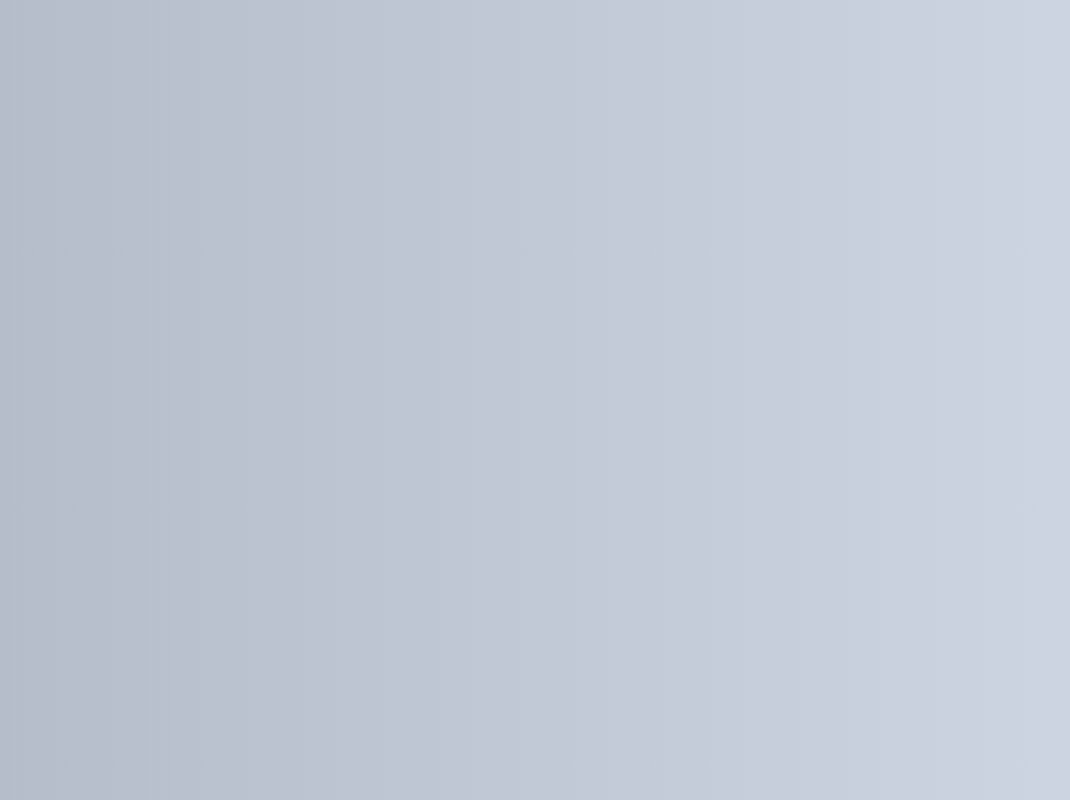
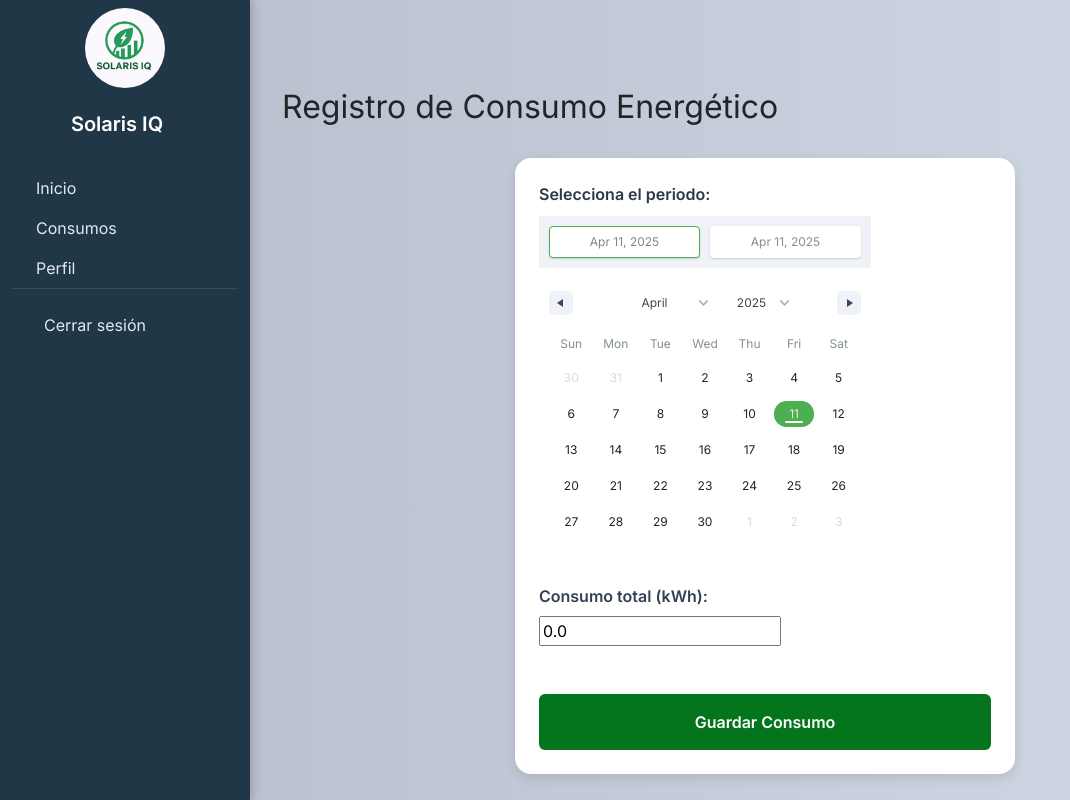
Before and after one commit to Admabaga/SolarisIQ-Client, a React (Vite) app: page /consumos/registroConsumo in a window 1280 px wide. Before the commit this address had no page. Shown: the whole page, without its empty margins (0-1070 px from the left). Built offline with nearby package versions, Linux system fonts and the light colour scheme.

Commit message:
Feat creando componentes para la pagina de registrar un consumo del ususario.

```diff
--- a/package.json
+++ b/package.json
@@ -13,11 +13,13 @@
     "axios": "^1.8.4",
     "bootstrap": "^5.3.5",
     "bootstrap-icons": "^1.11.3",
+    "date-fns": "^4.1.0",
     "js-cookie": "^3.0.5",
     "react": "^19.0.0",
     "react-bootstrap": "^2.10.9",
     "react-bootstrap-icons": "^1.11.5",
     "react-cookie": "^8.0.1",
+    "react-date-range": "^2.0.1",
     "react-dom": "^19.0.0",
     "react-hot-toast": "^2.5.2",
     "react-icons": "^5.5.0",
--- a/src/Components/Common/Navs/NavBarLogged/NavBarLogged.jsx
+++ b/src/Components/Common/Navs/NavBarLogged/NavBarLogged.jsx
@@ -12,6 +12,11 @@ export function NavBarLogged() {
     const [showLogoutModal, setShowLogoutModal] = useState(false);
     const [mobileMenuOpen, setMobileMenuOpen] = useState(false);
     const navigate = useNavigate();
+    const getCookie = (name) => {
+        const value = `; ${document.cookie}`;
+        const parts = value.split(`; ${name}=`);
+        if (parts.length === 2) return parts.pop().split(';').shift();
+      };
 
     const toggleSubmenu = (menu) => {
         setOpenSubmenu(openSubmenu === menu ? null : menu);
@@ -19,21 +24,29 @@ export function NavBarLogged() {
 
     function eliminarJWTCookie(nombreCookie) {
         document.cookie = nombreCookie + "=; path=/; HttpOnly; Secure;";
-      }
+    }
 
 
     const handleLogout = async () => {
-        try {
-          const response = await axios.post('http://localhost:8080/users/logout');
-          eliminarJWTCookie('jwt');
-          Cookies.remove('XSRF-TOKEN', { path: '/' })
-          navigate('/', { replace: true });
-          window.location.reload();
-          console.log(response.data);
-        } catch (error) {
-          console.log("error al eliminar jwt" + error.message);
-        }
-      };
+        const csrfToken = getCookie('XSRF-TOKEN');
+        // try {
+        //     const response = await axios.post('http://localhost:8080/users/logout',{
+        //         withCredentials: true,
+        //         headers: {
+        //           'Content-Type': 'application/json',
+        //           'X-XSRF-TOKEN': csrfToken
+        //         },
+        //       })
+        //     eliminarJWTCookie('jwt');
+        //     Cookies.remove('XSRF-TOKEN', { path: '/' })
+
+         navigate('/', { replace: true });
+         window.location.reload();
+        //     console.log(response.data);
+        // } catch (error) {
+        //     console.log("error al eliminar jwt" + error.message);
+        // }
+    };
 
 
     const toggleMobileMenu = () => {
@@ -163,22 +176,22 @@ export function NavBarLogged() {
                             </li>
                             <li className="nav-item">
                                 <div
-                                    className={`nav-link ${openSubmenu === 'servicios' ? 'active' : ''}`}
-                                    onClick={() => toggleSubmenu('servicios')}
+                                    className={`nav-link ${openSubmenu === 'consumos' ? 'active' : ''}`}
+                                    onClick={() => toggleSubmenu('consumos')}
                                     style={{ cursor: 'pointer' }}
                                 >
-                                    Servicios
+                                    Consumos
                                 </div>
-                                {openSubmenu === 'servicios' && (
+                                {openSubmenu === 'consumos' && (
                                     <ul className="submenu ps-3">
                                         <li>
                                             <NavLink
                                                 className={({ isActive }) =>
                                                     isActive ? "nav-link active" : "nav-link"
                                                 }
-                                                to="/servicios/instalacion"
+                                                to="/consumos/registroConsumo"
                                             >
-                                                Instalación
+                                                Agrega tus consumos
                                             </NavLink>
                                         </li>
                                         <li>
@@ -186,7 +199,7 @@ export function NavBarLogged() {
                                                 className={({ isActive }) =>
                                                     isActive ? "nav-link active" : "nav-link"
                                                 }
-                                                to="/servicios/mantenimiento"
+                                                to="/consumos/mantenimiento"
                                             >
                                                 Mantenimiento
                                             </NavLink>
@@ -196,7 +209,7 @@ export function NavBarLogged() {
                                                 className={({ isActive }) =>
                                                     isActive ? "nav-link active" : "nav-link"
                                                 }
-                                                to="/servicios/diagnostico"
+                                                to="/consumos/diagnostico"
                                             >
                                                 Diagnóstico
                                             </NavLink>
--- /dev/null
+++ b/src/Components/Pages/Consumption/CreateConsumption/CreateConsumption.css
@@ -0,0 +1,61 @@
+.energy-form-container {
+    max-width: 500px;
+    margin: 2rem auto;
+    padding: 1.5rem;
+    border-radius: 1rem;
+    box-shadow: 0 4px 12px rgba(0, 0, 0, 0.1);
+    background-color: white;
+  }
+
+  .energy-form-title {
+    font-size: 2.5rem;
+    color: #2c6e49 !important;
+    font-weight: 700;
+    margin-bottom: 1.5rem;
+    text-align: center;
+  }
+
+  .energy-form {
+    display: flex;
+    flex-direction: column;
+    gap: 1rem;
+  }
+
+  .energy-form-group {
+    display: flex;
+    flex-direction: column;
+  }
+
+  .energy-form-label {
+    font-weight: 600;
+    margin-bottom: 0.5rem;
+    color: #374151;
+  }
+
+  .energy-form-input {
+    padding: 0.5rem 0.75rem;
+    border: 1px solid #d1d5db;
+    border-radius: 0.5rem;
+    font-size: 1rem;
+  }
+
+  .energy-form-input:focus {
+    outline: none;
+    border-color: #10b981;
+    box-shadow: 0 0 0 2px rgba(16, 185, 129, 0.3);
+  }
+
+  .energy-form-button {
+    background-color: #10b981;
+    color: white;
+    font-weight: 600;
+    padding: 0.75rem;
+    border: none;
+    border-radius: 0.5rem;
+    cursor: pointer;
+    transition: background-color 0.2s;
+  }
+
+  .energy-form-button:hover {
+    background-color: #059669;
+  }
--- /dev/null
+++ b/src/Components/Pages/Consumption/CreateConsumption/CreateConsumption.jsx
@@ -0,0 +1,93 @@
+import { NavBarLogged } from "../../../Common/Navs/NavBarLogged/NavBarLogged"
+import Footer from '../../../Common/Footer/Footer.jsx'
+import { useState } from "react";
+import { DateRange } from "react-date-range";
+import axios from "axios";
+import "react-date-range/dist/styles.css";
+import "react-date-range/dist/theme/default.css";
+import './CreateConsumption.css'
+
+export default function CreateÇonsumption() {
+    const [range, setRange] = useState([
+        {
+          startDate: new Date(),
+          endDate: new Date(),
+          key: "selection"
+        }
+      ]);
+
+      const [consumption, setConsumption] = useState("0.0");
+      const getCookie = (name) => {
+        const value = `; ${document.cookie}`;
+        const parts = value.split(`; ${name}=`);
+        if (parts.length === 2) return parts.pop().split(';').shift();
+      };
+
+      const handleSubmit = async(e) => {
+        e.preventDefault()
+        const csrfToken = getCookie('XSRF-TOKEN')
+        try{
+            const response = await axios.post(
+                'http://localhost:8080/users/consumptions',
+                {
+                  startDate: range[0].startDate,
+                  endDate: range[0].endDate,
+                  consumption: Number(consumption)
+                },
+                {
+                  withCredentials: true,
+                  headers: {
+                    'Content-Type': 'application/json',
+                    'X-XSRF-TOKEN': csrfToken
+                  }
+                }
+              );
+              console.log(response.data)
+
+        }catch(error){
+            console.log(error.message)
+        }
+        setSubmitted(true);
+      };
+    return (
+        <>
+            <div className="profile-app-container">
+                <NavBarLogged />
+                <div className="profile-content-container">
+                    <div className="energy-container">
+                        <h2 className="energy-title">Registro de Consumo Energético</h2>
+                        <form onSubmit={handleSubmit} className="energy-form-container">
+                            <div className="profile-form-group">
+                                <label className="form-label">Selecciona el periodo:</label>
+                                <DateRange
+                                    editableDateInputs={true}
+                                    onChange={(item) => setRange([item.selection])}
+                                    moveRangeOnFirstSelection={false}
+                                    ranges={range}
+                                    rangeColors={["#4CAF50"]}
+                                />
+                            </div>
+
+                            <div className="profile-form-group">
+                                <label className="profile-form-label">Consumo total (kWh):</label>
+                                <input
+                                    type="number"
+                                    value={consumption}
+                                    onChange={(e) => setConsumption(e.target.value)}
+                                    className="form-input"
+                                    min="0"
+                                    required
+                                />
+                            </div>
+
+                            <button type="submit" className="profile-submit-button">
+                                Guardar Consumo
+                            </button>
+                        </form>
+                    </div>
+                </div>
+            </div>
+            <Footer></Footer>
+        </>
+    )
+}
--- a/src/Routes/Routes.jsx
+++ b/src/Routes/Routes.jsx
@@ -5,6 +5,7 @@ import Register from '../Components/Pages/Register/Register.jsx';
 import { Toaster } from 'react-hot-toast';
 import AboutUs from '../Components/Pages/AboutUs/AboutUs.jsx';
 import  Profile  from '../Components/Pages/Profile/Profile.jsx';
+import CreateConsumption from '../Components/Pages/Consumption/CreateConsumption/CreateConsumption.jsx'
 export function AppRoutes() {
     return (
         <>
@@ -24,6 +25,7 @@ export function AppRoutes() {
                 <Route path="/profile" element={<Profile />}></Route>
                 <Route path="/register" element={<Register />}></Route>
                 <Route path="/aboutUs" element={<AboutUs />}></Route>
+                <Route path="/consumos/registroConsumo" element={<CreateConsumption />}></Route>
             </Routes>
         </>
     )
```
Also changed, not shown: 1 other file (tests, documents, lock files or other folders).
